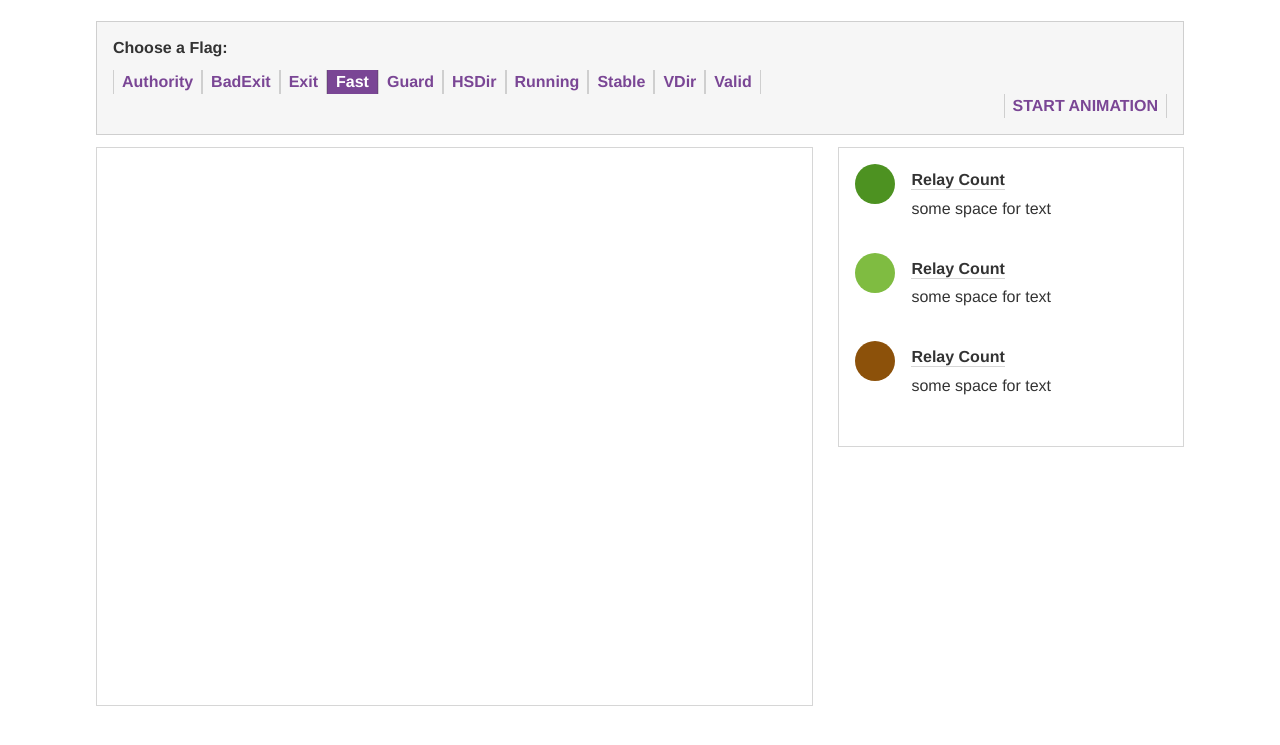
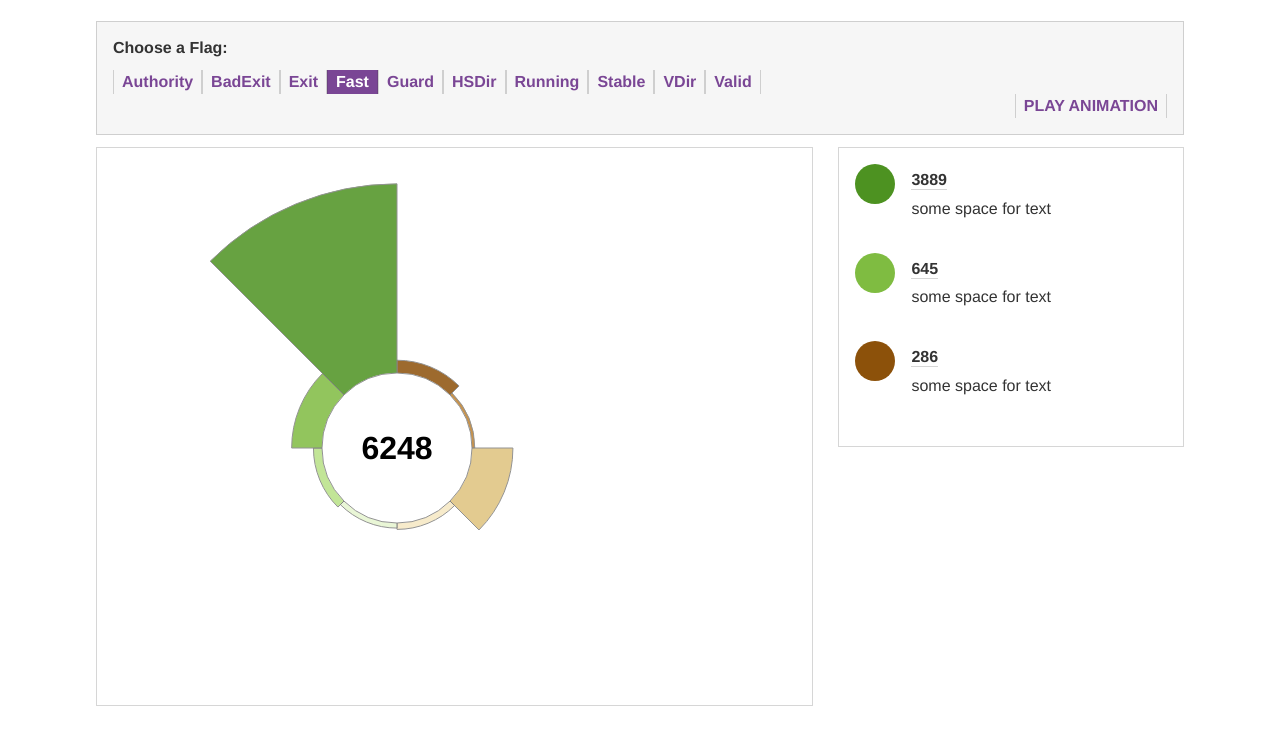
Before and after one commit to Letty/healthy_onion, a plain HTML site: page index.html in a window 1280 px wide. Both pictures are taken after a click on the button "Fast". Shown: the part 49-794 px from the top of the page. Drawn offline with Linux system fonts and the light colour scheme.

Commit message:
better scaling and adjustment for data format adding relay count to html

```diff
--- a/aster.js
+++ b/aster.js
@@ -9,9 +9,11 @@ window.onload = function () {
 		radius = Math.min(width, height) / 2,
 		innerRadius = 0.3 * radius;
 
-	var b = 0;
+	var index = 0;
+	var lastIndex = index;
 	var isPlaying = false;
 	var interval;
+	var flag = 'Fast';
 
 	var pie = d3.layout.pie()
 		.sort(null)
@@ -19,12 +21,12 @@ window.onload = function () {
 			return 1;
 		});
 
-	var currentData = aster["Fast"];
+	var currentData = aster[flag].data;
 	var dat = currentData[0];
 
 	var ra = d3.scale.linear()
 		.range([0, 200])
-		.domain([0, 6500]);
+		.domain([aster[flag].min, aster[flag].max]);
 
 	var arc = d3.svg.arc()
 		.innerRadius(innerRadius)
@@ -39,7 +41,7 @@ window.onload = function () {
 		.attr("transform", "translate(" + (width / 2 + 50) + "," + (height / 2 + 50) + ")");
 
 	var path = svg.selectAll(".solidArc")
-		.data(pie(dat.data))
+		.data(pie(currentData[0].data))
 		.enter().append("path")
 		.attr("class", function (d, i) {
 			return "solidArc " + classes[i];
@@ -49,7 +51,7 @@ window.onload = function () {
 			txt.text(d.data);
 		})
 		.on('mouseout', function () {
-			txt.text(dat.count);
+			txt.text(currentData[lastIndex].count);
 		});
 
 	var txt = svg.append("svg:text")
@@ -92,10 +94,11 @@ window.onload = function () {
 		changeDataset('Valid')
 	});
 
-	function changeDataset(flag) {
-		currentData = aster[flag];
+	function changeDataset(_flag) {
+		currentData = aster[_flag].data;
+		ra.domain([aster[_flag].min, aster[_flag].max]);
 		redraw(0);
-		b = 0;
+		index = 0;
 		isPlaying = false;
 		d3.select('#play').text('PLAY ANIMATION');
 	}
@@ -109,21 +112,26 @@ window.onload = function () {
 			isPlaying = true;
 			d3.select('#play').text('STOP ANIMATION');
 			interval = setInterval(function () {
-				redraw(b++);
-			}, 1000);
+				redraw(index++);
+			}, 700);
 		}
 	}
 
-	function redraw(index) {
-		if (index == currentData.length - 1) {
+	function redraw(ind) {
+		if (ind == currentData.length - 1) {
 			clearInterval(interval);
-			b = 0;
+			lastIndex = index - 1;
+			index = 0;
 		}
-		var dat = currentData[index];
+		var dat = currentData[ind];
 		var a = d3.selectAll('.solidArc')
 			.data(pie(dat.data));
 		a.transition()
 			.attr("d", arc);
 		txt.text(dat.count);
+		for(var i = 0; i < dat.data.length; i++){
+			var $rel = d3.select('#relay_'+i);
+			if($rel) $rel.text(dat.data[i]);
+		}
 	}
 };
--- a/index.html
+++ b/index.html
@@ -45,7 +45,7 @@
 
 					</div>
 					<div class="bullet-content">
-						<h2>Relay Count</h2>
+						<h2 id="relay_7">Relay Count</h2>
 
 						<p>some space for text</p>
 					</div>
@@ -55,7 +55,7 @@
 
 					</div>
 					<div class="bullet-content">
-						<h2>Relay Count</h2>
+						<h2 id="relay_6">Relay Count</h2>
 
 						<p>some space for text</p>
 					</div>
@@ -65,7 +65,7 @@
 
 					</div>
 					<div class="bullet-content">
-						<h2>Relay Count</h2>
+						<h2 id="relay_0">Relay Count</h2>
 
 						<p>some space for text</p>
 					</div>
```
